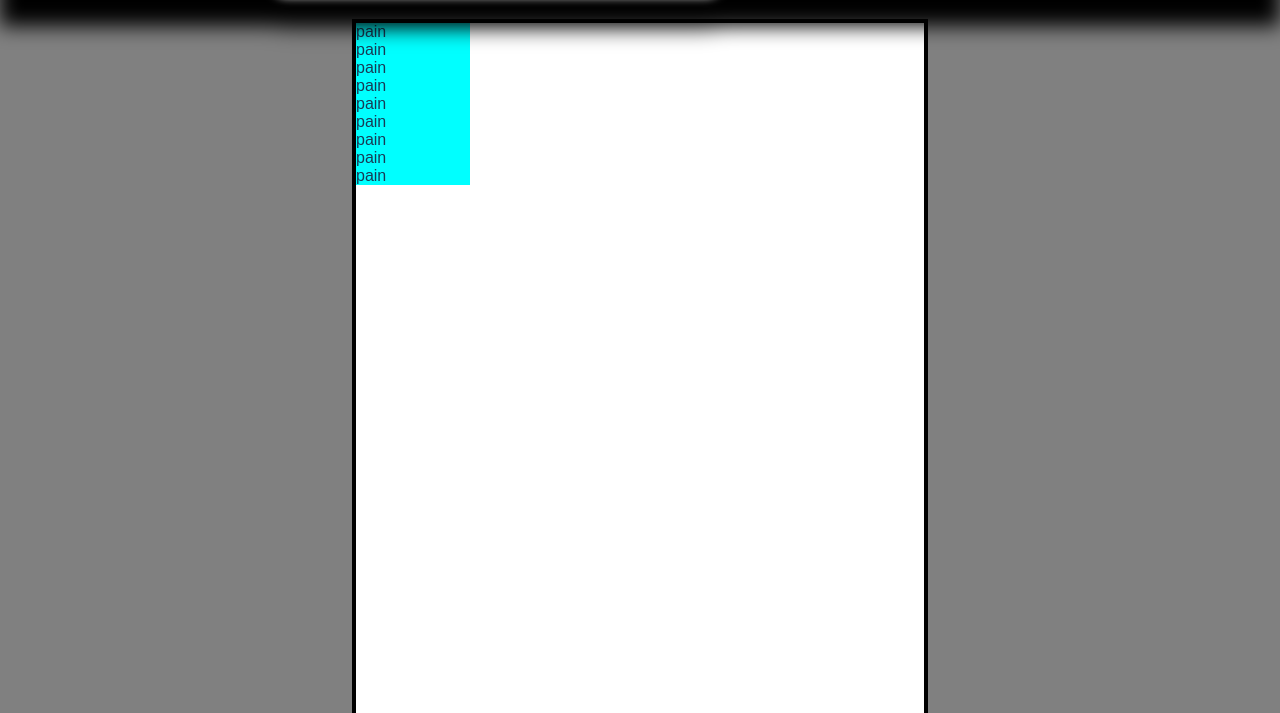
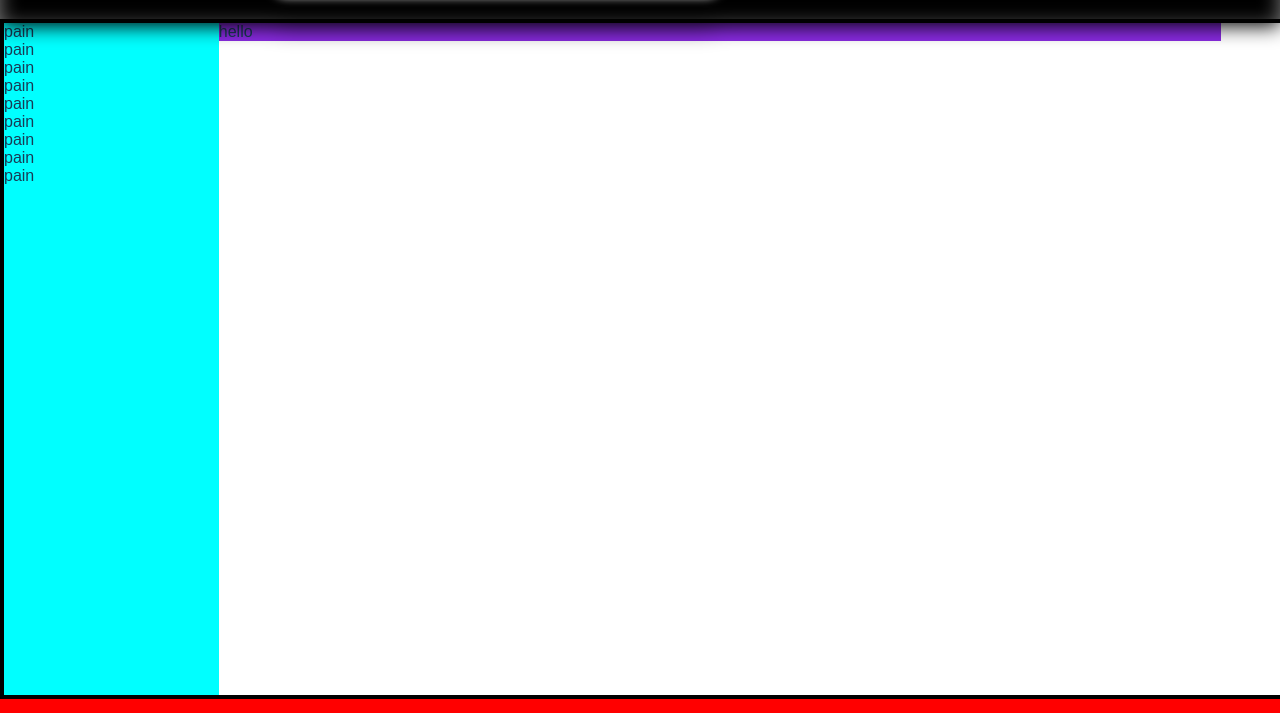
Before and after one commit to Divyam1708/practice_website_1, a plain HTML site: page peer_groups.html in a window 1280 px wide. Shown: the part 87-800 px from the top of the page. Drawn offline with nearby package versions, Linux system fonts and the light colour scheme.

Commit message:
starting of the regular commit cycle

```diff
--- a/css files/peer_group_content.css
+++ b/css files/peer_group_content.css
@@ -1,20 +1,13 @@
-/* *
-{
-    margin: 0;
-    padding: 0;
-    box-sizing: border-box;
-}
-body{
-    background-color: grey;
-} */
+
 .chatbox_and_chatnavigation_container
 {
+    display: flex;
     background-color: rgb(255, 255, 255);
     margin: auto;
     position: relative;
     max-width: 36em;
-    min-width: 30em;
-    min-height: 60em;
+    min-width: 90em;
+    min-height: 42em;
     max-height: 170em;
     top: 1.5em;
     border: 4px solid black;
@@ -22,14 +15,17 @@ body{
 
 .chat_navigation_container
 {
-    width:20%;
+    width:15%;
     height: 100%;
+    height: 42em;
     background-color: aqua;
 }
 
 .chat_box_container
 {
-
+    width: 70%;
+    height: 100%;
+    background-color: blueviolet;
 }
 .spacer
 {
--- a/peer_groups.html
+++ b/peer_groups.html
@@ -108,7 +108,7 @@
                 <p>pain</p>
             </div>
             <div class="chat_box_container">
-
+                hello
             </div>
         </div>
     </section>
```
